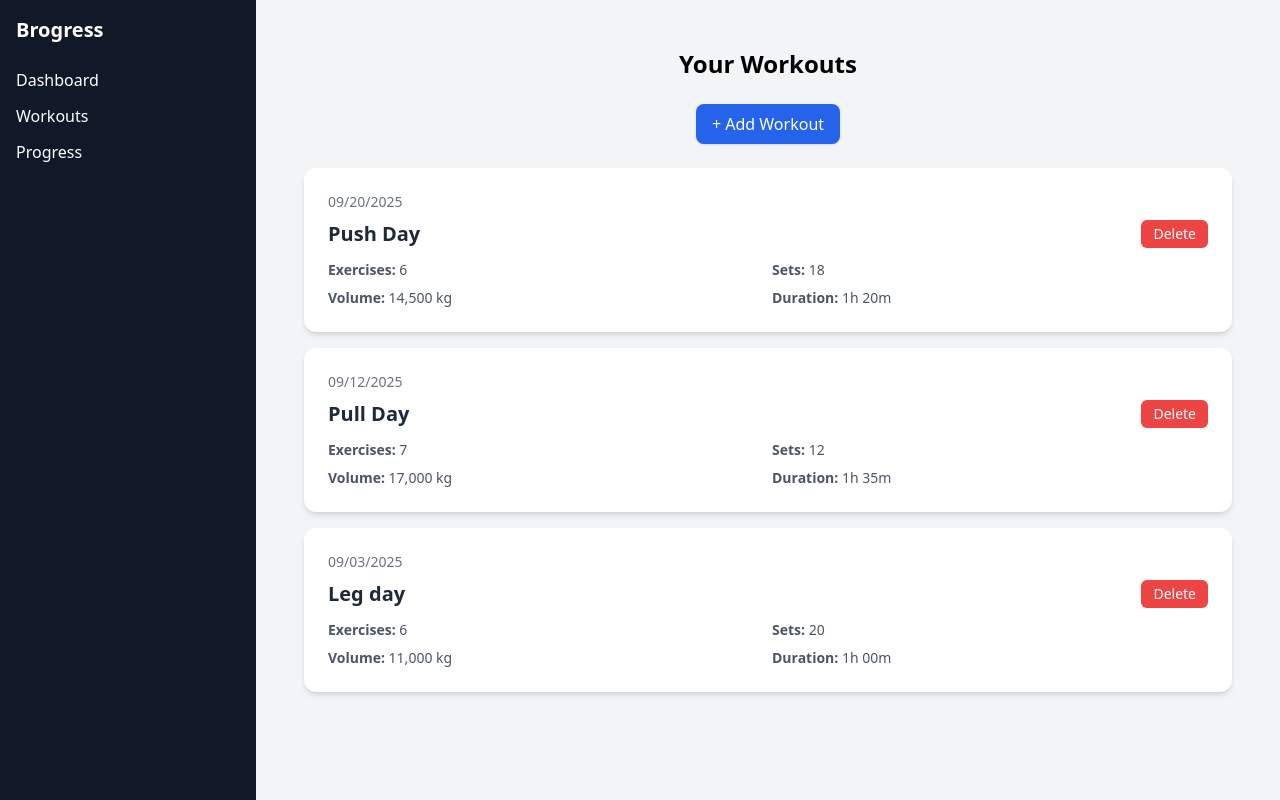
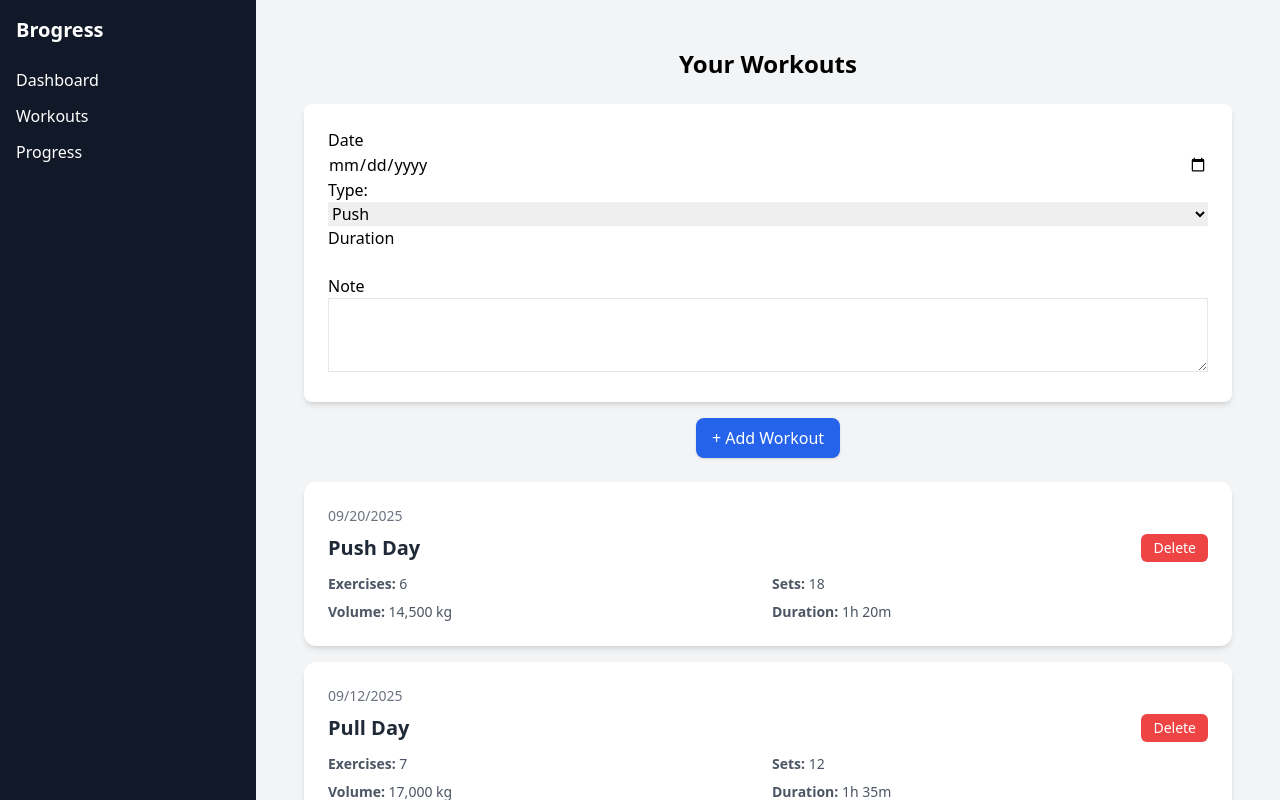
Before and after one commit to Twenfyx/brogress, a React (Create React App) app in the folder frontend/: page /workouts in a window 1280 px wide. Built offline with nearby package versions, Linux system fonts and the light colour scheme.

Commit message:
Add workout form

```diff
--- a/frontend/src/pages/Progress.tsx
+++ b/frontend/src/pages/Progress.tsx
@@ -3,6 +3,12 @@ export default function Progress() {
     <main className="flex-1 p-6 bg-gray-100">
       <h1 className="text-2xl font-bold mb-4">Progress Page</h1>
       <p>This is where your progress charts and stats will be displayed.</p>
+      <h1>Charts: </h1>
+      <ul className="list-disc list-inside">
+        <li>sets per muscle</li>
+        <li>pr progress</li>
+      </ul>
+     <h1></h1>
     </main>
   );
 }
--- a/frontend/src/pages/Workouts.tsx
+++ b/frontend/src/pages/Workouts.tsx
@@ -1,11 +1,44 @@
+import { useState } from "react";
+
 export default function Workouts() {
+
+ const [showForm, setShowForm] = useState(false);
+
   return (
     <main className="flex-1 p-6 bg-gray-100">
       <h1 className="text-2xl font-bold mb-6 text-center">Your Workouts</h1>
 
+    {/* style={{ display: showForm ? 'block' : 'none' }*/}
+
+    <form action="post" className ="bg-white p-6 shadow-md mb-4 hover:shadow-lg transition rounded-lg" >
+      <div>
+          <label className="block font-medium" >Date </label>
+          <input type="date" name="" id="" className="w-full" />
+      </div>
+
+      <div>
+        <label className="block font-medium">Type:</label>
+        <select name="type" id="type" className="w-full">
+          <option value="push">Push</option>
+          <option value="pull">Pull</option>
+          <option value="legs">Legs</option>
+        </select>
+      </div>
+
+       <div>
+          <label className="block font-medium" >Duration </label>
+          <input type="text" name="" id="" className="w-full" />
+      </div>
+
+       <div>
+          <label className="block font-medium" >Note</label>
+        <textarea name="note" id="note" className="w-full border" rows={3}></textarea>
+      </div>
+    </form>
+
       {/* Add Workout Button */}
       <div className="flex justify-center mb-6">
-        <button className="bg-blue-600 text-white px-4 py-2 rounded-lg shadow hover:bg-blue-700 transition">
+        <button onClick={() => setShowForm(true)} className="bg-blue-600 text-white px-4 py-2 rounded-lg shadow hover:bg-blue-700 transition">
           + Add Workout
         </button>
       </div>
```
